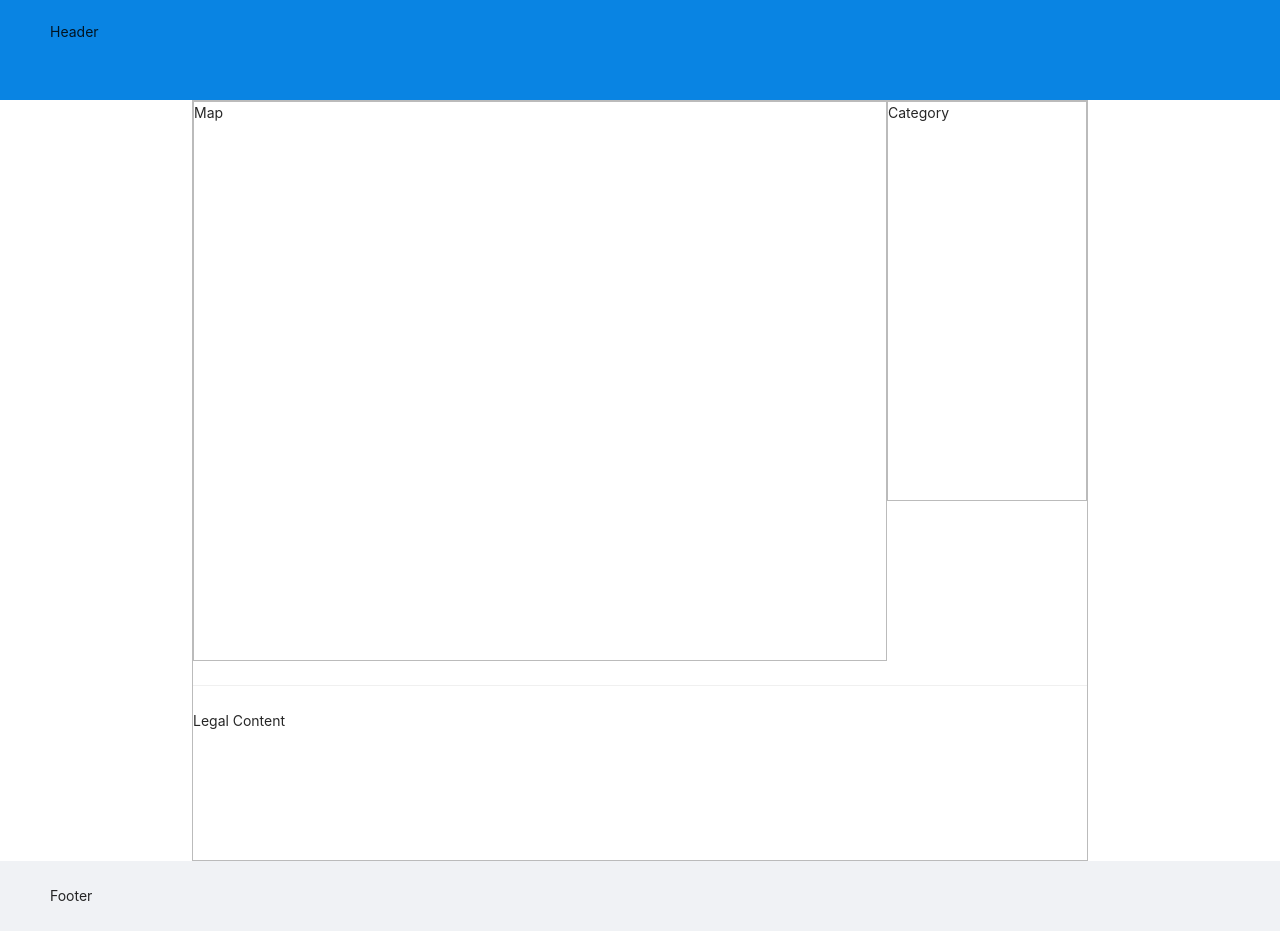
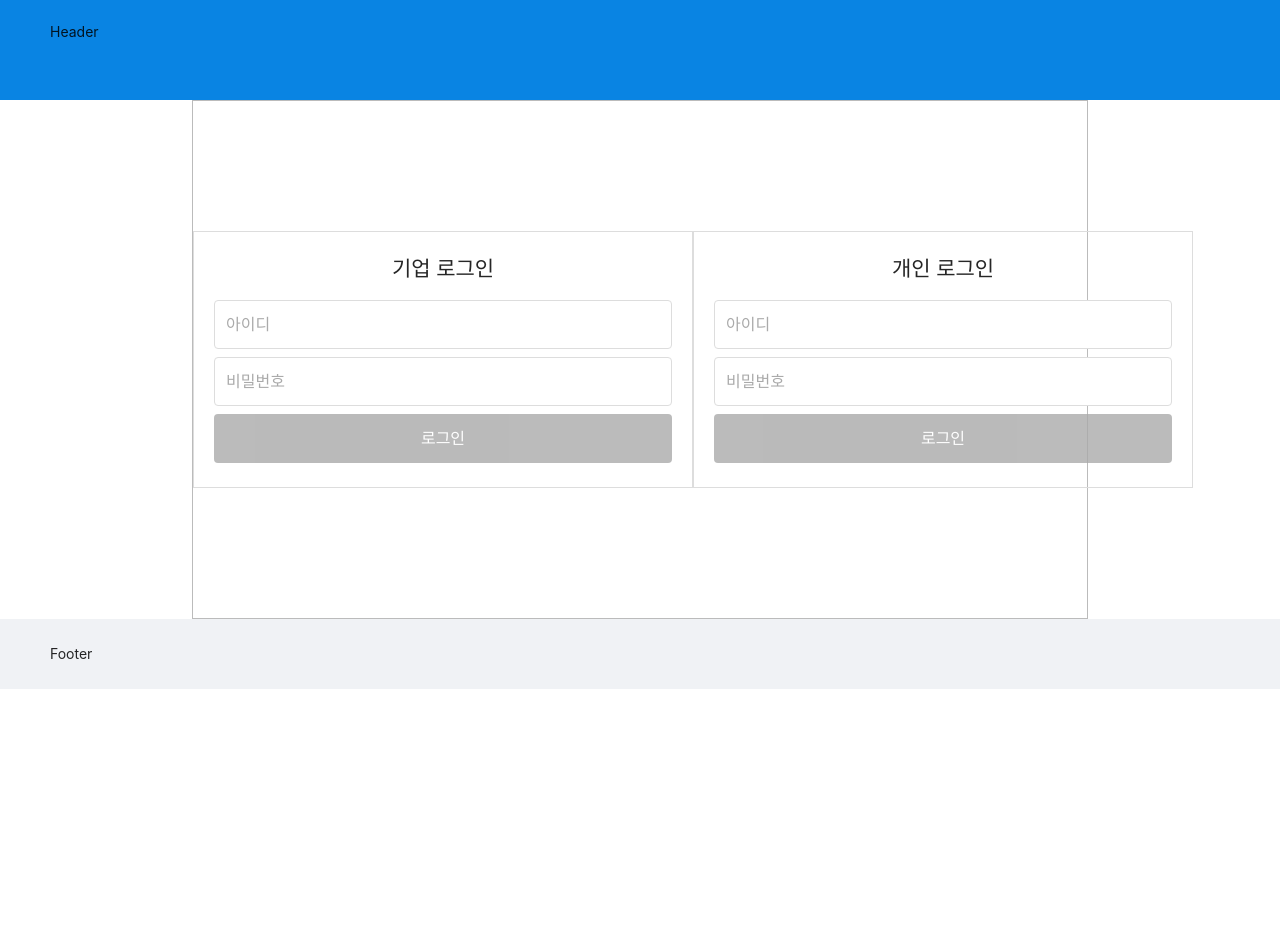
Before and after one commit to dhyoo99/goodjob, a React (Create React App) app in the folder frontend/: page /login in a window 1280 px wide. After the commit the page ends 800 px from the top, so only its background shows below. Built offline with nearby package versions, Linux system fonts and the light colour scheme.

Commit message:
login page setup

```diff
--- a/frontend/src/App.jsx
+++ b/frontend/src/App.jsx
@@ -4,13 +4,14 @@ import { Switch, Route } from 'react-router-dom';
 import './App.css';
 import Main from './pages/Main/Main';
 import SignUp from './pages/SignUp/SignUp';
-// import Login from './pages/Login/Login';
+import Login from './pages/Login/Login';
 import PageLayout from './hoc/PageLayout/PageLayout';
 
 function App() {
   return (
     <PageLayout>
       <Switch>
+        <Route path="/login" component={Login} />
         <Route path="/signup" component={SignUp} />
         <Route path="/" component={Main} />
       </Switch>
--- a/frontend/src/pages/Login/Login.css
+++ b/frontend/src/pages/Login/Login.css
@@ -0,0 +1,38 @@
+.login {
+  width: 1000px;
+  margin: 0 auto;
+  margin-bottom: 130px;
+}
+
+.business-login {
+  width: 700px;
+  margin: 0 auto;
+  margin-top: 130px;
+  box-sizing: border-box;
+  border: 1px solid #ddd;
+  padding: 20px;
+
+  @media (max-width: 650px) {
+    width: 90%;
+  }
+}
+
+.person-login {
+  margin: 0 auto;
+  margin-top: 130px;
+  box-sizing: border-box;
+  border: 1px solid #ddd;
+  padding: 20px;
+
+  @media (max-width: 650px) {
+    width: 90%;
+  }
+}
+
+#business-login-title {
+  text-align: center;
+}
+
+#person-login-title {
+  text-align: center;
+}
--- a/frontend/src/pages/Login/Login.js
+++ b/frontend/src/pages/Login/Login.js
@@ -0,0 +1,64 @@
+import React from 'react';
+import { Row, Col } from 'antd';
+import styled from 'styled-components';
+
+import './Login.css';
+
+export const LoginButton = styled.button`
+  padding: 12px 11px;
+  border-radius: 4px;
+  color: #fff;
+  font-size: 16px;
+  outline: none;
+  border: none;
+  background-color: ${(props) => (props.color ? props.color : '#AAAAAA')};
+  width: ${(props) => (props.width ? props.width : '100%')};
+  margin: ${(props) => (props.margin ? props.margin : '4px 0')};
+  opacity: 0.8;
+  :hover {
+    opacity: ${(props) => !props.disabled && 1};
+  }
+`;
+
+export const LoginInput = styled.input`
+  padding: 11px;
+  border-radius: 4px;
+  color: rgb(50, 50, 50);
+  font-size: 16px;
+  outline: none;
+  width: ${(props) => (props.width ? props.width : '100%')};
+  box-sizing: border-box;
+  border: 1px solid #ddd;
+  margin: 4px 0;
+  border-color: ${(props) => props.invalid && '#ff395b'};
+  ::placeholder,
+  ::-webkit-input-placeholder {
+    color: #aaa;
+  }
+  :focus {
+    border-color: #008489;
+  }
+`;
+
+const Login = () => {
+  return (
+    <div className="login">
+      <Row>
+        <Col span={12} className="business-login">
+          <h1 id="business-login-title">기업 로그인</h1>
+          <LoginInput id="id-input" name="id" placeholder="아이디" />
+          <LoginInput id="pw-input" name="password" placeholder="비밀번호" />
+          <LoginButton>로그인</LoginButton>
+        </Col>
+        <Col span={12} className="person-login">
+          <h1 id="person-login-title">개인 로그인</h1>
+          <LoginInput id="id-input" name="id" placeholder="아이디" />
+          <LoginInput id="pw-input" name="password" placeholder="비밀번호" />
+          <LoginButton>로그인</LoginButton>
+        </Col>
+      </Row>
+    </div>
+  );
+};
+
+export default Login;
```
